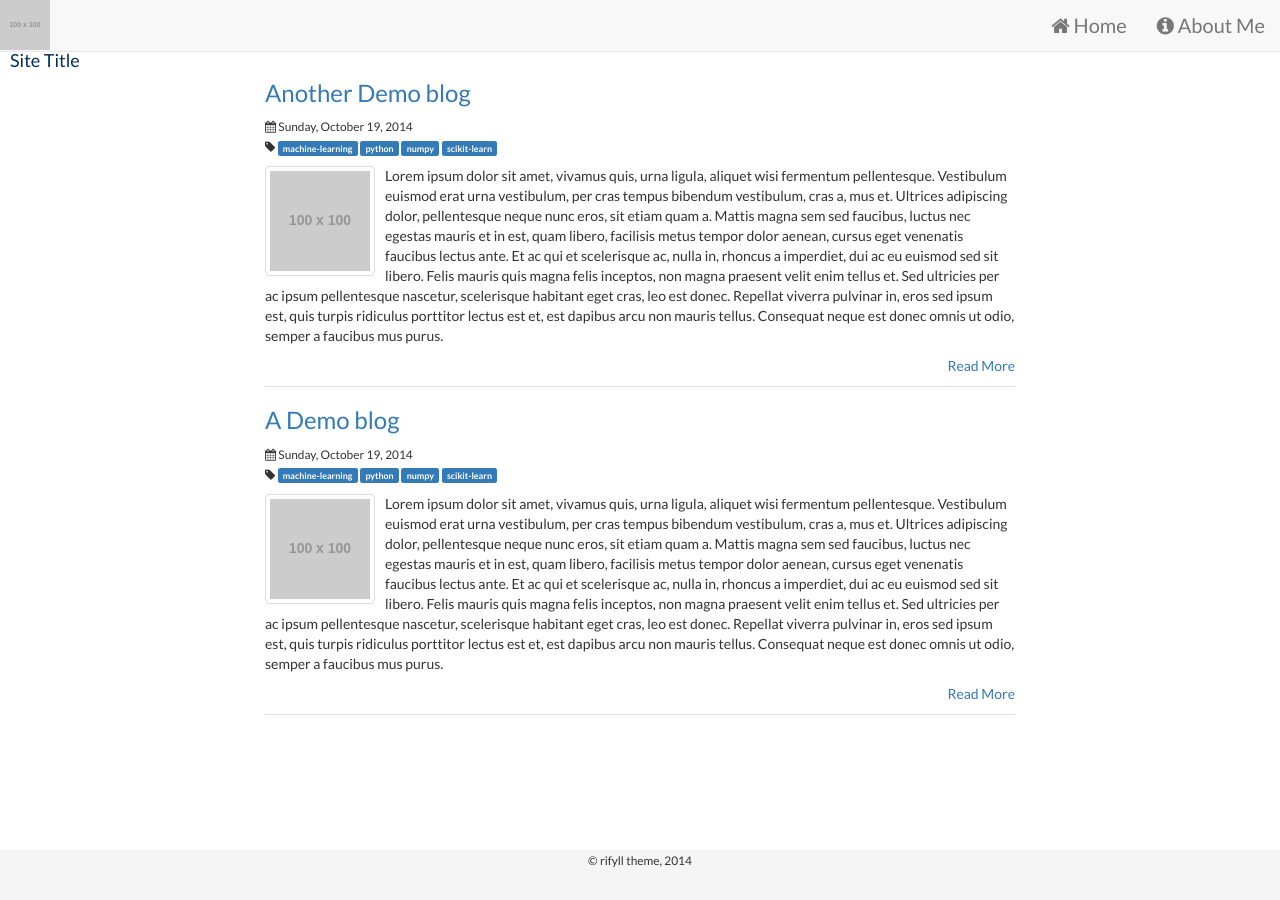
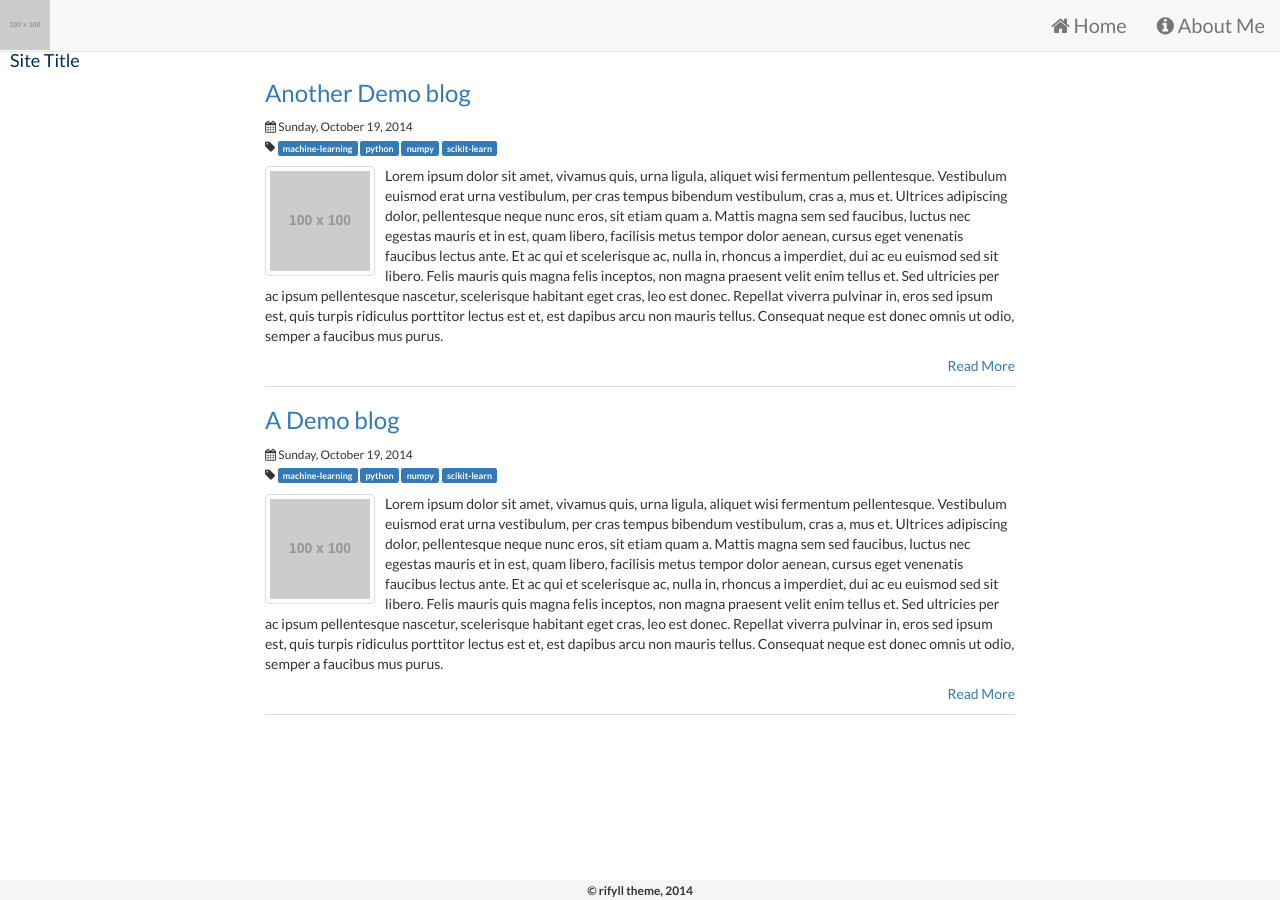
Before and after one commit to okupi/okupi.github.io, a Jekyll site: the page built from index.html, in a window 1280 px wide. Built offline with Jekyll 4.4.1, drawn with Linux system fonts in a browser that asks for light colours; nearby versions of some CDN libraries.

Commit message:
updated footer

```diff
--- a/assets/css/site.css
+++ b/assets/css/site.css
@@ -76,9 +76,10 @@ body {
 .footer {
     background-color: #f5f5f5;
     bottom: 0;
-    min-height: 50px;
+    min-height: 10px;
     position: fixed;
     width: 100%;
+    font-weight: bold;
 }
 
 
```
